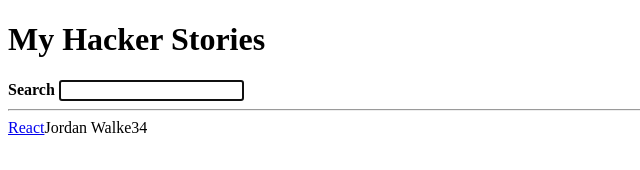
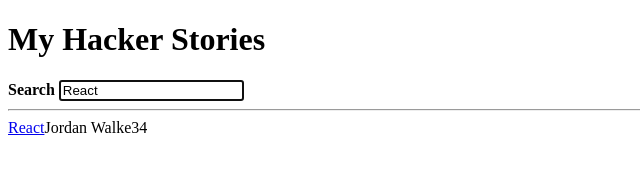
Before and after one commit to GabrielMajeri/hacker-stories, a React (Create React App) app: page / in a window 1280 px wide. Shown: the top 170 px of the page, without its empty margins (0-640 px from the left). Built offline with nearby package versions, Linux system fonts and the light colour scheme.

Commit message:
Fix search component's value field

```diff
--- a/src/App.js
+++ b/src/App.js
@@ -1,7 +1,10 @@
 import { useEffect, useState, useRef } from "react";
 
 const useSemiPersistentState = (key, initialState = "") => {
-  const [value, setValue] = useState(localStorage.getItem(key) || initialState);
+  const savedState = localStorage.getItem(key);
+  const [value, setValue] = useState(
+    savedState !== null ? savedState : initialState
+  );
 
   useEffect(() => localStorage.setItem(key, value), [key, value]);
 
@@ -46,6 +49,7 @@ const App = () => {
         id="search"
         search={searchTerm}
         onChange={handleSearch}
+        value={searchTerm}
         isFocused
       >
         <strong>Search</strong>
```
